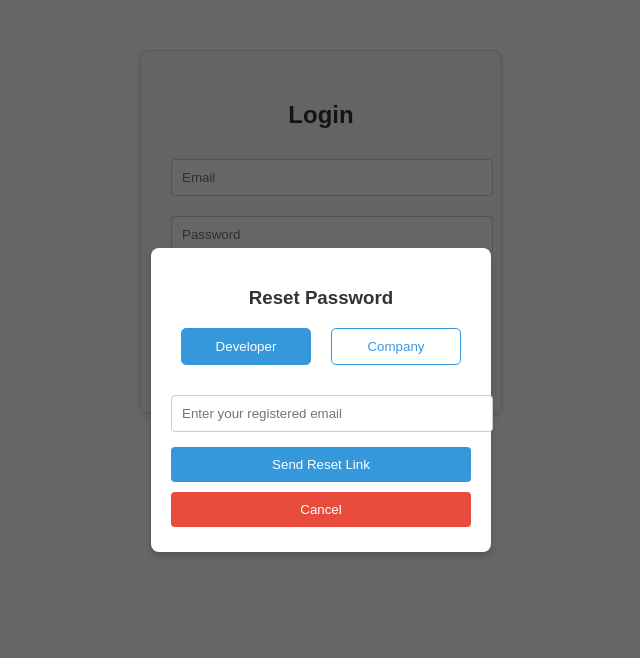
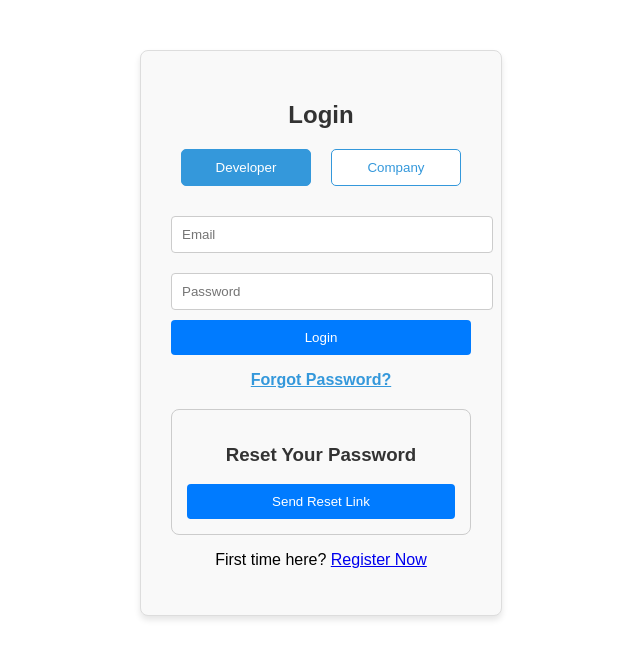
Before and after one commit to KhyatiSatija/TalentBridge-MERN-App, a React (Create React App) app in the folder frontend/: page /login in a window 1280 px wide. Both pictures are taken after a click on the element "Forgot Password?". Shown: the top 658 px of the page, without its empty margins (319-959 px from the left). Built offline with nearby package versions, Linux system fonts and the light colour scheme.

Commit message:
Integrated Login and Forgot Password functionality handling all edge cases

```diff
--- a/frontend/src/App.css
+++ b/frontend/src/App.css
@@ -36,3 +36,18 @@
     transform: rotate(360deg);
   }
 }
+
+body {
+  font-family: Arial, sans-serif;
+  margin: 0;
+  padding: 0;
+  box-sizing: border-box;
+}
+
+h1, h2, h3 {
+  color: #333;
+}
+
+.App {
+  text-align: center;
+}
--- a/frontend/src/assets/css/Auth.css
+++ b/frontend/src/assets/css/Auth.css
@@ -259,3 +259,145 @@
   .forgot-password-link:hover {
     color: #2980b9;
   }
+
+  .message-container {
+    margin: 10px 0;
+    padding: 10px;
+    border-radius: 5px;
+    text-align: center;
+    font-size: 16px;
+    opacity: 1;
+    transition: opacity 2s ease-in-out;
+  }
+
+  .message-container.hidden {
+    opacity: 0;
+  }
+
+  /* Success Message */
+.message-container.success {
+  background-color: #d4edda;  /* Light green */
+  color: #155724;             /* Dark green */
+  border: 1px solid #c3e6cb;
+}
+
+/* Info Message */
+.message-container.info {
+  background-color: #cce5ff;  /* Light blue */
+  color: #004085;             /* Dark blue */
+  border: 1px solid #b8daff;
+}
+
+/* Error Message */
+.message-container.error {
+  background-color: #f8d7da;  /* Light red */
+  color: #721c24;             /* Dark red */
+  border: 1px solid #f5c6cb;
+}
+
+/* Message Container */
+.message-container {
+  margin: 10px 0;
+  padding: 10px;
+  border-radius: 5px;
+  text-align: center;
+  font-size: 16px;
+  transition: opacity 2s ease-in-out;
+}
+
+.message-container.success {
+  background-color: #d4edda;  /* Light green */
+  color: #155724;             /* Dark green */
+  border: 1px solid #c3e6cb;
+}
+
+.message-container.error {
+  background-color: #f8d7da;  /* Light red */
+  color: #721c24;             /* Dark red */
+  border: 1px solid #f5c6cb;
+}
+
+.message-container.info {
+  background-color: #cce5ff;  /* Light blue */
+  color: #004085;             /* Dark blue */
+  border: 1px solid #b8daff;
+}
+
+/* Forgot Password Section */
+.forgot-password-section {
+  margin-top: 20px;
+  padding: 15px;
+  border: 1px solid #ccc;
+  border-radius: 8px;
+  background-color: #f9f9f9;
+}
+
+.role-toggle button {
+  margin: 5px;
+  padding: 10px 20px;
+  border: none;
+  cursor: pointer;
+  border-radius: 5px;
+}
+
+.role-toggle .active {
+  background-color: #007bff;
+  color: white;
+}
+
+/* Error Highlight for Inputs */
+.input-error {
+  border: 2px solid #e74c3c;  /* Red border for errors */
+  background-color: #fcebea;  /* Light red background */
+}
+
+/* Message Container */
+.message-container {
+  margin: 10px 0;
+  padding: 10px;
+  border-radius: 5px;
+  text-align: center;
+  font-size: 16px;
+  transition: opacity 2s ease-in-out;
+}
+
+.message-container.success {
+  background-color: #d4edda;  /* Light green for success */
+  color: #155724;
+  border: 1px solid #c3e6cb;
+}
+
+.message-container.error {
+  background-color: #f8d7da;  /* Light red for errors */
+  color: #721c24;
+  border: 1px solid #f5c6cb;
+}
+
+.message-container.info {
+  background-color: #cce5ff;  /* Light blue for info */
+  color: #004085;
+  border: 1px solid #b8daff;
+}
+
+/* Role Toggle Buttons */
+.role-toggle button {
+  margin: 5px;
+  padding: 10px 20px;
+  border: none;
+  cursor: pointer;
+  border-radius: 5px;
+}
+
+.role-toggle .active {
+  background-color: #007bff;  /* Blue for active role */
+  color: white;
+}
+
+/* Forgot Password Section */
+.forgot-password-section {
+  margin-top: 20px;
+  padding: 15px;
+  border: 1px solid #ccc;
+  border-radius: 8px;
+  background-color: #f9f9f9;
+}
--- a/frontend/src/pages/Login.js
+++ b/frontend/src/pages/Login.js
@@ -1,16 +1,84 @@
-import React, { useState } from "react";
+import React, { useState, useEffect } from "react";
 import { Link } from "react-router-dom";
 import axios from "axios";
 import "../assets/css/Auth.css";
 
 const Login = () => {
-  const [showForgotPassword, setShowForgotPassword] = useState(false);
+
+  const [role, setRole] = useState("developer");
   const [email, setEmail] = useState("");
-  const [role, setRole] = useState("developer");
+  const [password, setPassword] = useState("");
+
+  const [message, setMessage] = useState("");
+  const [showMessage, setShowMessage] = useState(false);
+  const [messageType, setMessageType] = useState('');  // success, error, or info
+
+  const [emailError, setEmailError] = useState(false);
+  const [passwordError, setPasswordError] = useState(false);
+
+  const [showForgotPasswordSection, setShowForgotPasswordSection] = useState(false);  // To toggle forgot password section
+
+  const handleLogin = async () => {
+    setEmailError(false);
+    setPasswordError(false);
+
+    if(!email && !password){
+      setEmailError(true);
+      setPasswordError(true);
+      setMessage("Please enter your email and password.");
+      setMessageType('error');
+      fadeOut();
+      return;
+    }
+    if (!email) {
+      setEmailError(true);
+      setMessage("Please enter your email.");
+      setMessageType('error');
+      fadeOut();
+      return;
+    }
+
+    if (!password){
+      setPasswordError(true);
+      setMessage("Please enter your password.");
+      setMessageType('error');
+      fadeOut();
+      return;
+    }
+
+    try {
+        let response;
+        if (role === "developer"){
+          response = await axios.post("http://localhost:5000/api/auth/developer/login", {
+            email,
+            password,
+          });
+        }
+        else if (role === "company") {
+          response  = await axios.post("http://localhost:5000/api/auth/company/login", {
+            email,
+            password,
+          });
+        }
+        setMessage(response.data.message);
+        setMessageType('success');
+        fadeOut();
+
+        //navigate to dashboard page
+    }catch(error){
+      console.log("Login Error:", error.response?.data?.message);
+      setMessage(error.response?.data?.message || "Login failed. Please try again.");
+      setMessageType('error');
+      fadeOut();
+    }
+  };
+
 
   const handleForgotPassword = async () => {
     if (!email) {
-      alert("Please enter your email.");
+      setMessage("Please enter your email.");
+      setMessageType('error');
+      fadeOut();
       return;
     }
 
@@ -19,40 +87,60 @@ const Login = () => {
         email,
         type: role,
       });
-      alert(response.data.message); // Show success message
-      setShowForgotPassword(false); // Close the modal after successful submission
+
+      setMessage(response.data.message);  // Show success message
+      setMessageType('success');
+      triggerMessageFadeOut();
+
     } catch (error) {
-      alert(error.response?.data?.message || "Failed to send reset link.");
+      console.log("Error status:", error.response?.status);
+      console.log("Error message:", error.response?.data?.message);
+
+      if (error.response?.status === 404 && error.response?.data?.message === "User not found") {
+        setMessage("The email you entered doesn't exist in the database.");
+        setMessageType('error');
+        fadeOut();
+      } else {
+        setMessage(error.response?.data?.message || "Failed to send reset link.");
+        triggerMessageFadeOut();
+        setMessageType('error');
+      }
     }
   };
+
+  const triggerMessageFadeOut = () => {
+    setShowMessage(true);  // Show the message
+
+    setTimeout(() => {
+      setShowMessage(false);  // Start fading out
+
+      // After fade-out, show additional info message
+      setTimeout(() => {
+        setMessage("Didn't receive the email? Click on 'Send Reset Link' again.");
+        setMessageType('info');
+        setShowMessage(true);  // Show the new message
+      }, 900);  // Wait for fade-out to complete
+    }, 7000);  // Show the original message for 5 seconds
+  };
+
+
+  const fadeOut = () => {
+    setShowMessage(true);  // Show the message
+
+    // Hide the message after 7 seconds (7000 ms)
+    setTimeout(() => {
+      setShowMessage(false);
+    }, 7000);
+  };
+
+  useEffect(() => {
+    fadeOut(); // Trigger fade out when the component mounts
+  }, []);
 
   return (
     <div className="auth-container">
       <h2>Login</h2>
-      {/* Login form fields */}
-      <input type="email" placeholder="Email" required />
-      <input type="password" placeholder="Password" required />
-      <button>Login</button>
 
-      {/* Forgot Password Link */}
-      <p>
-        <span className="forgot-password-link" onClick={() => setShowForgotPassword(true)}>
-          Forgot Password?
-        </span>
-      </p>
-
-      {/* Toggle for new users */}
-      <p>
-        First time here? <Link to="/signup">Register Now</Link>
-      </p>
-
-      {/* Forgot Password Modal */}
-      {showForgotPassword && (
-        <div className="forgot-password-modal">
-          <div className="modal-content">
-            <h3>Reset Password</h3>
-
-            {/* Role Toggle */}
       <div className="role-toggle">
         <button onClick={() => setRole("developer")} className={role === "developer" ? "active" : ""}>
           Developer
@@ -62,23 +150,55 @@ const Login = () => {
         </button>
       </div>
 
-            {/* Email Input */}
       <input
         type="email"
-              placeholder="Enter your registered email"
+        placeholder="Email"
         value={email}
         onChange={(e) => setEmail(e.target.value)}
+        className={emailError ? "input-error" : ""}
         required
       />
+      <input
+        type="password"
+        placeholder="Password"
+        value={password}
+        onChange={(e) => setPassword(e.target.value)}
+        className={passwordError ? "input-error" : ""}
+        required
+      />
+      <button onClick={handleLogin}>Login</button>
 
-            {/* Action Buttons */}
-            <button onClick={handleForgotPassword}>Send Reset Link</button>
-            <button onClick={() => setShowForgotPassword(false)} className="close-modal-btn">
-              Cancel
-            </button>
-          </div>
+      {/* Success/Error/Info Messages */}
+      {showMessage && (
+        <div className={`message-container ${messageType}`}>
+          {message}
         </div>
       )}
+
+      {/* Forgot Password Link */}
+      <p>
+        <span
+          className="forgot-password-link"
+          onClick={() => setShowForgotPasswordSection(!showForgotPasswordSection)}
+        >
+          Forgot Password?
+        </span>
+      </p>
+
+      {/* Forgot Password Section */}
+      {showForgotPasswordSection && (
+        <div className="forgot-password-section">
+          <h3>Reset Your Password</h3>
+
+          {/* Send Reset Link Button */}
+          <button onClick={handleForgotPassword}>Send Reset Link</button>
+        </div>
+      )}
+
+      {/* Toggle for new users */}
+      <p>
+        First time here? <Link to="/signup">Register Now</Link>
+      </p>
     </div>
   );
 };
--- a/frontend/src/pages/ResetPassword.js
+++ b/frontend/src/pages/ResetPassword.js
@@ -70,6 +70,7 @@ const ResetPassword = () => {
         <button type="submit">Reset Password</button>
       </form>
     </div>
+    //remove alerts and add login Link
   );
 };
 
```
Also changed, not shown: 2 other files (tests, documents, lock files or other folders). Lines whose indentation alone changed are shown as unchanged.
